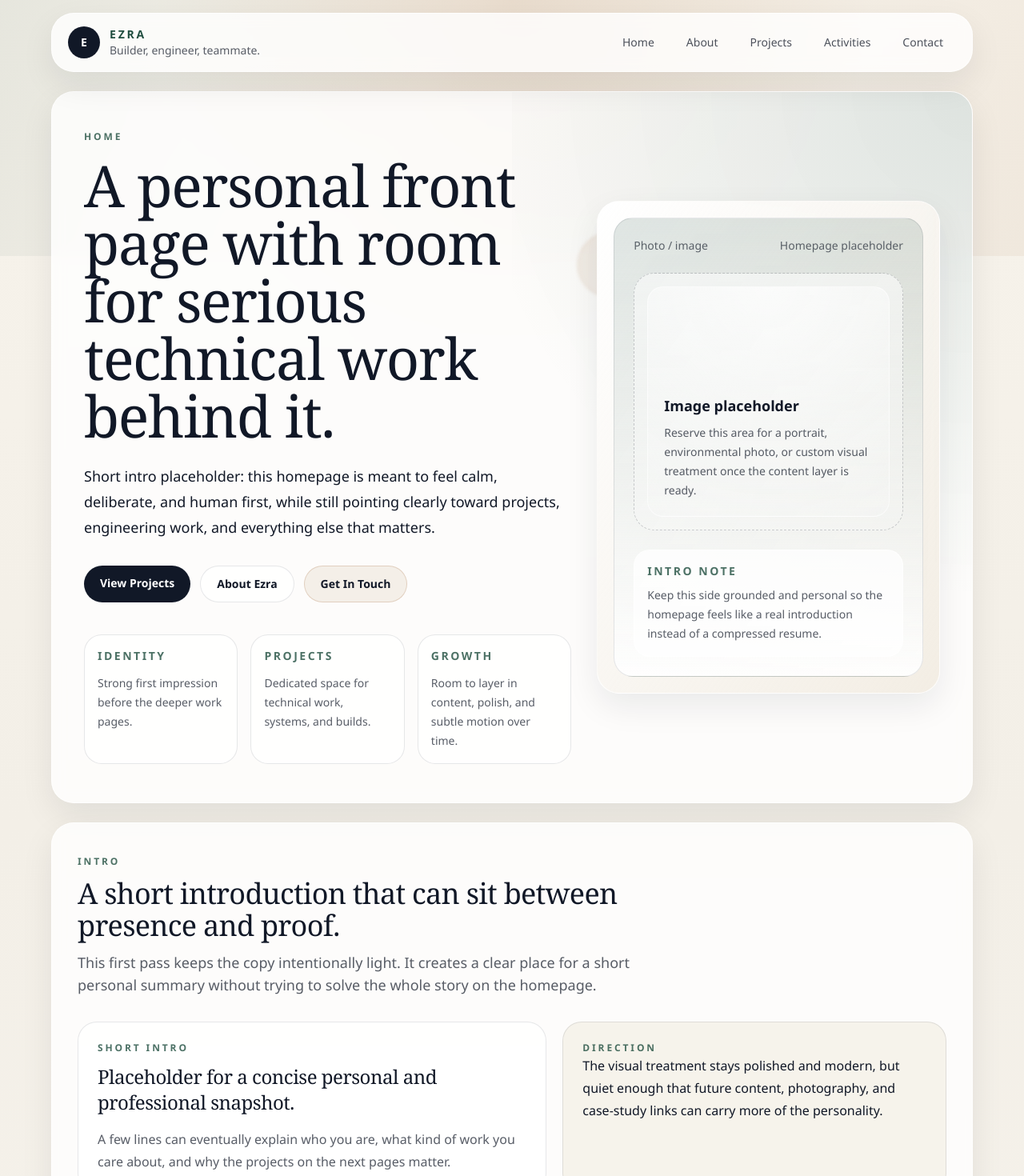
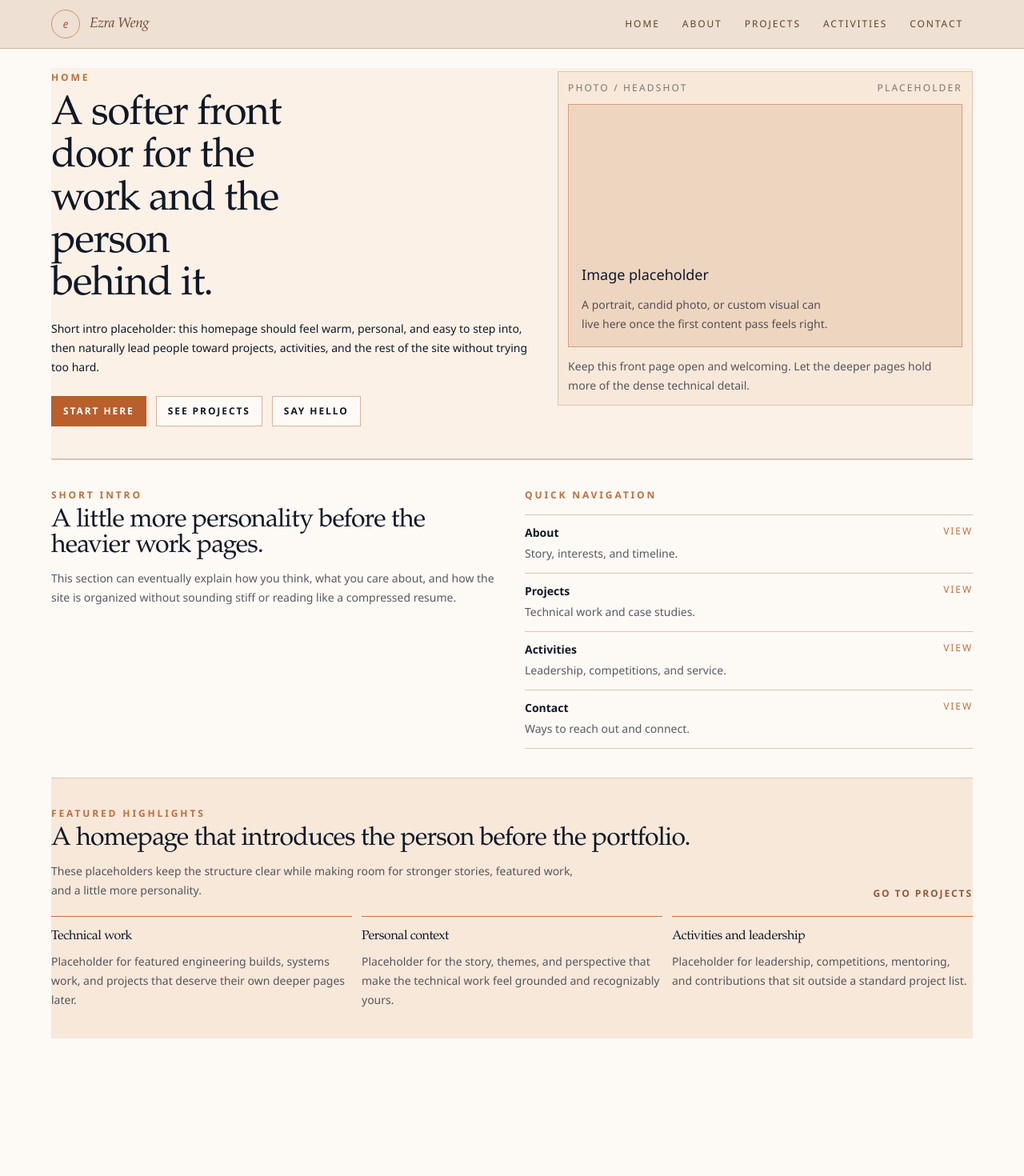
Before and after one commit to ezraweng21/ezraweng21.github.io, a Next.js app: page / in a window 1280 px wide. Shown: the top 1470 px of the page at 80% size. After the commit the page ends 1322 px from the top, so only its background shows below. Built offline with nearby package versions, Linux system fonts and the light colour scheme.

Commit message:
refine homepage and shell styling

```diff
--- a/app/globals.css
+++ b/app/globals.css
@@ -12,15 +12,14 @@ html {
 
 body {
   min-height: 100vh;
-  background:
-    radial-gradient(circle at top, rgba(168, 116, 71, 0.18), transparent 28rem),
-    linear-gradient(180deg, #f7f3eb 0%, #f3efe7 38%, #f8f5ef 100%);
+  background: #fdf9f5;
   color: #111827;
-  font-family: "Avenir Next", "Segoe UI", sans-serif;
+  font-family: "Aptos", "Avenir Next", "Segoe UI", sans-serif;
+  font-size: 14px;
 }
 
 ::selection {
-  background: rgba(168, 116, 71, 0.18);
+  background: rgba(217, 137, 77, 0.2);
 }
 
 @layer base {
@@ -28,8 +27,9 @@ body {
   h2,
   h3,
   h4 {
-    font-family: Georgia, "Times New Roman", serif;
-    letter-spacing: -0.02em;
+    font-family: "Baskerville", "Iowan Old Style", "Palatino Linotype", Georgia, serif;
+    letter-spacing: -0.025em;
+    font-weight: 500;
   }
 
   a {
@@ -39,11 +39,18 @@ body {
 
 @layer components {
   .panel {
-    @apply rounded-[28px] border border-white/70 bg-white/80 shadow-panel backdrop-blur;
+    @apply border border-white/85 bg-white/80 shadow-panel backdrop-blur;
   }
 
   .eyebrow {
-    @apply text-xs font-semibold uppercase tracking-[0.24em] text-pine/80;
+    @apply text-xs font-semibold uppercase tracking-[0.24em] text-ember;
+  }
+
+  .brand-wordmark {
+    font-family: "Baskerville", "Iowan Old Style", "Palatino Linotype", Georgia, serif;
+    font-style: italic;
+    letter-spacing: -0.02em;
+    font-weight: 500;
   }
 
   .section-grid {
@@ -53,4 +60,76 @@ body {
   .interactive-lift {
     @apply transition-transform duration-300 ease-out motion-safe:hover:-translate-y-1;
   }
+
+  .home-hero {
+    @apply border-b border-[#dec3ae] bg-[#fbf1e7] pb-8 pt-1 sm:pb-10;
+  }
+
+  .home-hero-grid {
+    @apply grid gap-6 lg:grid-cols-[1.08fr_0.92fr] lg:items-start;
+  }
+
+  .home-image-block {
+    @apply border border-[#dec3ae] bg-[#f7e8da] p-3;
+  }
+
+  .home-image-frame {
+    @apply mt-3 flex min-h-[19rem] items-end border border-[#d59f77] bg-[#eed5c0] p-4;
+  }
+
+  .home-section {
+    @apply border-t border-[#dec3ae] py-8 sm:py-9;
+  }
+
+  .home-section-light {
+    @apply bg-[#fdf9f5];
+  }
+
+  .home-section-warm {
+    @apply bg-[#f7e8da];
+  }
+
+  .home-section-header-row {
+    @apply flex flex-col gap-3 lg:flex-row lg:items-end lg:justify-between;
+  }
+
+  .home-grid {
+    @apply grid gap-3;
+  }
+
+  .home-grid-2 {
+    @apply md:grid-cols-2;
+  }
+
+  .home-grid-3 {
+    @apply lg:grid-cols-3;
+  }
+
+  .home-two-column {
+    @apply grid gap-8 lg:grid-cols-[1fr_1fr];
+  }
+
+  .home-link-list {
+    @apply grid divide-y divide-[#dec3ae] border-y border-[#dec3ae];
+  }
+
+  .home-link-row {
+    @apply flex items-start justify-between gap-4 py-3 transition-colors duration-200 hover:bg-[#fffaf6];
+  }
+
+  .home-simple-card {
+    @apply border-t border-[#c56f3b] pt-3;
+  }
+
+  .home-primary-link {
+    @apply interactive-lift border border-[#b85f2c] bg-[#b85f2c] px-3.5 py-2.5 text-xs font-semibold uppercase tracking-[0.16em] text-white hover:bg-[#a14f22];
+  }
+
+  .home-secondary-link {
+    @apply interactive-lift border border-[#d8b49a] bg-[#fffaf6] px-3.5 py-2.5 text-xs font-semibold uppercase tracking-[0.16em] text-ink hover:border-[#c56f3b] hover:bg-white;
+  }
+
+  .home-inline-link {
+    @apply text-xs font-semibold uppercase tracking-[0.16em] text-[#8f5b39] hover:text-[#b85f2c] hover:underline;
+  }
 }
--- a/app/layout.tsx
+++ b/app/layout.tsx
@@ -2,7 +2,6 @@ import type { Metadata } from "next";
 import type { ReactNode } from "react";
 
 import "./globals.css";
-import { SiteFooter } from "@/components/site-footer";
 import { SiteNavbar } from "@/components/site-navbar";
 
 export const metadata: Metadata = {
@@ -19,13 +18,11 @@ export default function RootLayout({
   return (
     <html lang="en">
       <body>
-        <div className="relative">
-          <div className="pointer-events-none absolute inset-x-0 top-0 h-80 bg-[linear-gradient(120deg,rgba(31,77,63,0.08),transparent_40%,rgba(168,116,71,0.08))]" />
+        <div>
           <SiteNavbar />
-          <main className="mx-auto flex min-h-[calc(100vh-14rem)] max-w-content flex-col gap-6 px-4 pb-6 pt-6 sm:px-6 lg:px-8">
+          <main className="mx-auto flex min-h-[calc(100vh-14rem)] max-w-content flex-col gap-0 px-4 pb-6 pt-6 sm:px-6 lg:px-8">
             {children}
           </main>
-          <SiteFooter />
         </div>
       </body>
     </html>
--- a/app/page.tsx
+++ b/app/page.tsx
@@ -1,19 +1,17 @@
 import Link from "next/link";
-
-import { SectionWrapper } from "@/components/section-wrapper";
 
 const highlights = [
   {
     title: "Technical work",
-    text: "Placeholder for featured builds, engineering systems, and the kind of project execution that deserves its own deeper page.",
+    text: "Placeholder for featured engineering builds, systems work, and projects that deserve their own deeper pages later.",
   },
   {
-    title: "Personal identity",
-    text: "Placeholder for the parts of the story that make the work feel grounded, human, and recognizably yours.",
+    title: "Personal context",
+    text: "Placeholder for the story, themes, and perspective that make the technical work feel grounded and recognizably yours.",
   },
   {
     title: "Activities and leadership",
-    text: "Placeholder for competitions, mentoring, service, and the work that happens beyond a polished project card.",
+    text: "Placeholder for leadership, competitions, mentoring, and contributions that sit outside a standard project list.",
   },
 ];
 
@@ -27,171 +25,111 @@ const quickLinks = [
 export default function HomePage() {
   return (
     <>
-      <section className="panel relative overflow-hidden px-6 py-10 sm:px-8 sm:py-12 lg:px-10">
-        <div className="pointer-events-none absolute inset-y-0 right-0 w-1/2 bg-[radial-gradient(circle_at_top_right,rgba(31,77,63,0.14),transparent_60%)]" />
-        <div className="grid gap-8 lg:grid-cols-[1.35fr_0.95fr] lg:items-center">
-          <div className="relative max-w-3xl">
-            <p className="eyebrow mb-4">Home</p>
-            <h1 className="max-w-4xl text-5xl leading-[1.02] text-ink sm:text-6xl xl:text-7xl">
-              A personal front page with room for serious technical work behind it.
+      <section className="home-hero">
+        <div className="home-hero-grid">
+          <div>
+            <p className="eyebrow">Home</p>
+            <h1 className="mt-3 max-w-[12ch] text-4xl leading-[1.04] text-ink sm:text-[2.85rem] lg:text-[3.2rem]">
+              A softer front door for the work and the person behind it.
             </h1>
-            <p className="mt-6 max-w-2xl text-lg leading-8 text-ink/72">
-              Short intro placeholder: this homepage is meant to feel calm,
-              deliberate, and human first, while still pointing clearly toward
-              projects, engineering work, and everything else that matters.
+            <p className="mt-4 max-w-2xl text-sm leading-6 text-ink/72">
+              Short intro placeholder: this homepage should feel warm, personal,
+              and easy to step into, then naturally lead people toward projects,
+              activities, and the rest of the site without trying too hard.
             </p>
 
-            <div className="mt-8 flex flex-wrap gap-3">
-              <Link
-                href="/projects"
-                className="interactive-lift rounded-full bg-ink px-5 py-3 text-sm font-semibold text-white hover:bg-pine"
-              >
-                View Projects
+            <div className="mt-6 flex flex-wrap gap-3">
+              <Link href="/about" className="home-primary-link">
+                Start here
               </Link>
-              <Link
-                href="/about"
-                className="interactive-lift rounded-full border border-ink/10 bg-white/80 px-5 py-3 text-sm font-semibold text-ink hover:border-ink/20 hover:bg-white"
-              >
-                About Ezra
+              <Link href="/projects" className="home-secondary-link">
+                See projects
               </Link>
-              <Link
-                href="/contact"
-                className="interactive-lift rounded-full border border-clay/25 bg-clay/10 px-5 py-3 text-sm font-semibold text-ink hover:border-clay/40 hover:bg-clay/15"
-              >
-                Get In Touch
+              <Link href="/contact" className="home-secondary-link">
+                Say hello
               </Link>
             </div>
+          </div>
 
-            <div className="mt-10 grid gap-4 sm:grid-cols-3">
-              <div className="rounded-[22px] border border-ink/10 bg-white/70 p-4">
-                <p className="text-sm font-semibold uppercase tracking-[0.18em] text-pine/80">
-                  Identity
-                </p>
-                <p className="mt-3 text-sm leading-6 text-ink/70">
-                  Strong first impression before the deeper work pages.
-                </p>
-              </div>
-              <div className="rounded-[22px] border border-ink/10 bg-white/70 p-4">
-                <p className="text-sm font-semibold uppercase tracking-[0.18em] text-pine/80">
-                  Projects
-                </p>
-                <p className="mt-3 text-sm leading-6 text-ink/70">
-                  Dedicated space for technical work, systems, and builds.
-                </p>
-              </div>
-              <div className="rounded-[22px] border border-ink/10 bg-white/70 p-4">
-                <p className="text-sm font-semibold uppercase tracking-[0.18em] text-pine/80">
-                  Growth
-                </p>
-                <p className="mt-3 text-sm leading-6 text-ink/70">
-                  Room to layer in content, polish, and subtle motion over time.
+          <div className="home-image-block">
+            <div className="flex items-center justify-between text-xs uppercase tracking-[0.18em] text-ink/55">
+              <span>Photo / headshot</span>
+              <span>Placeholder</span>
+            </div>
+            <div className="home-image-frame">
+              <div>
+                <p className="text-lg text-ink">Image placeholder</p>
+                <p className="mt-3 max-w-xs text-sm leading-6 text-ink/70">
+                  A portrait, candid photo, or custom visual can live here once
+                  the first content pass feels right.
                 </p>
               </div>
             </div>
+            <p className="mt-3 text-sm leading-6 text-ink/70">
+              Keep this front page open and welcoming. Let the deeper pages hold
+              more of the dense technical detail.
+            </p>
+          </div>
+        </div>
+      </section>
+
+      <section className="home-section home-section-light">
+        <div className="home-two-column">
+          <div>
+            <p className="eyebrow">Short Intro</p>
+            <h2 className="mt-2 text-2xl text-ink sm:text-[2rem]">
+              A little more personality before the heavier work pages.
+            </h2>
+            <p className="mt-3 max-w-2xl text-sm leading-6 text-ink/70">
+              This section can eventually explain how you think, what you care
+              about, and how the site is organized without sounding stiff or
+              reading like a compressed resume.
+            </p>
           </div>
 
-          <div className="relative">
-            <div className="absolute -left-6 top-10 hidden h-20 w-20 rounded-full border border-clay/25 bg-clay/10 blur-[2px] lg:block" />
-            <div className="panel bg-gradient-to-br from-white to-sand/50 p-5">
-              <div className="flex h-full min-h-[30rem] flex-col justify-between rounded-[24px] border border-ink/10 bg-[linear-gradient(180deg,rgba(31,77,63,0.14),rgba(255,255,255,0.92))] p-6">
-                <div className="flex items-center justify-between text-sm text-ink/65">
-                  <span>Photo / image</span>
-                  <span>Homepage placeholder</span>
-                </div>
-                <div className="mt-6 flex-1 rounded-[26px] border border-dashed border-ink/20 bg-[linear-gradient(180deg,rgba(255,255,255,0.55),rgba(255,255,255,0.15))] p-4">
-                  <div className="flex h-full min-h-72 items-end rounded-[20px] border border-white/60 bg-[radial-gradient(circle_at_top,rgba(255,255,255,0.7),rgba(255,255,255,0.08))] p-5">
-                    <div className="max-w-xs">
-                      <p className="text-lg font-semibold text-ink">
-                        Image placeholder
-                      </p>
-                      <p className="mt-2 text-sm leading-6 text-ink/70">
-                        Reserve this area for a portrait, environmental photo, or
-                        custom visual treatment once the content layer is ready.
-                      </p>
-                    </div>
+          <div>
+            <p className="eyebrow">Quick Navigation</p>
+            <div className="home-link-list mt-4">
+              {quickLinks.map((item) => (
+                <Link key={item.href} href={item.href} className="home-link-row">
+                  <div>
+                    <p className="text-sm font-semibold text-ink">{item.label}</p>
+                    <p className="mt-1 text-sm leading-6 text-ink/70">{item.blurb}</p>
                   </div>
-                </div>
-                <div className="mt-6 rounded-[20px] border border-white/70 bg-white/75 p-4">
-                  <p className="text-sm font-semibold uppercase tracking-[0.18em] text-pine/80">
-                    Intro note
-                  </p>
-                  <p className="mt-2 text-sm leading-6 text-ink/70">
-                    Keep this side grounded and personal so the homepage feels
-                    like a real introduction instead of a compressed resume.
-                  </p>
-                </div>
-              </div>
+                  <span className="text-xs uppercase tracking-[0.16em] text-ember">View</span>
+                </Link>
+              ))}
             </div>
           </div>
         </div>
       </section>
 
-      <SectionWrapper
-        eyebrow="Intro"
-        title="A short introduction that can sit between presence and proof."
-        description="This first pass keeps the copy intentionally light. It creates a clear place for a short personal summary without trying to solve the whole story on the homepage."
-      >
-        <div className="grid gap-5 lg:grid-cols-[1.1fr_0.9fr]">
-          <article className="rounded-[24px] border border-ink/10 bg-white/80 p-6">
-            <p className="eyebrow">Short Intro</p>
-            <h3 className="mt-3 text-2xl text-ink">
-              Placeholder for a concise personal and professional snapshot.
-            </h3>
-            <p className="mt-4 max-w-2xl text-base leading-7 text-ink/70">
-              A few lines can eventually explain who you are, what kind of work
-              you care about, and why the projects on the next pages matter.
+      <section className="home-section home-section-warm">
+        <div className="home-section-header-row">
+          <div>
+            <p className="eyebrow">Featured Highlights</p>
+            <h2 className="mt-2 text-2xl text-ink sm:text-[2rem]">
+              A homepage that introduces the person before the portfolio.
+            </h2>
+            <p className="mt-3 max-w-2xl text-sm leading-6 text-ink/70">
+              These placeholders keep the structure clear while making room for
+              stronger stories, featured work, and a little more personality.
             </p>
-          </article>
+          </div>
+          <Link href="/projects" className="home-inline-link">
+            Go to projects
+          </Link>
+        </div>
 
-          <article className="rounded-[24px] border border-ink/10 bg-mist/85 p-6">
-            <p className="eyebrow">Direction</p>
-            <p className="text-base leading-7 text-ink/72">
-              The visual treatment stays polished and modern, but quiet enough
-              that future content, photography, and case-study links can carry
-              more of the personality.
-            </p>
-          </article>
-        </div>
-      </SectionWrapper>
-
-      <SectionWrapper
-        eyebrow="Highlights"
-        title="Featured highlights section placeholder."
-        description="These cards establish the homepage rhythm and create obvious anchor points for future featured content without overbuilding the first version."
-      >
-        <div className="section-grid">
+        <div className="home-grid home-grid-3 mt-5">
           {highlights.map((highlight) => (
-            <article
-              key={highlight.title}
-              className="interactive-lift rounded-[24px] border border-ink/10 bg-mist/70 p-6"
-            >
-              <h3 className="text-2xl text-ink">{highlight.title}</h3>
-              <p className="mt-3 text-base leading-7 text-ink/70">
-                {highlight.text}
-              </p>
+            <article key={highlight.title} className="home-simple-card interactive-lift">
+              <h3 className="text-base text-ink">{highlight.title}</h3>
+              <p className="mt-2 text-sm leading-6 text-ink/70">{highlight.text}</p>
             </article>
           ))}
         </div>
-      </SectionWrapper>
-
-      <SectionWrapper
-        eyebrow="Navigation"
-        title="CTA paths to the rest of the site."
-        description="The homepage stays focused on identity and overview, while these links move visitors into the deeper pages when they are ready."
-      >
-        <div className="grid gap-4 md:grid-cols-2 xl:grid-cols-4">
-          {quickLinks.map((item) => (
-            <Link
-              key={item.href}
-              href={item.href}
-              className="interactive-lift rounded-[22px] border border-ink/10 bg-white/75 p-5 text-ink hover:border-clay/40 hover:bg-white"
-            >
-              <p className="text-base font-semibold">{item.label}</p>
-              <p className="mt-2 text-sm leading-6 text-ink/70">{item.blurb}</p>
-            </Link>
-          ))}
-        </div>
-      </SectionWrapper>
+      </section>
     </>
   );
 }
--- a/components/site-footer.tsx
+++ b/components/site-footer.tsx
@@ -5,9 +5,9 @@ export function SiteFooter() {
         <div className="panel flex flex-col gap-4 px-6 py-6 text-sm text-ink/70 md:flex-row md:items-center md:justify-between">
           <div>
             <p className="font-semibold text-ink">Ezra Portfolio</p>
-            <p>Personal identity, technical work, and activities in one place.</p>
+            <p>A home for projects, interests, and the person behind them.</p>
           </div>
-          <p>Built in layers: structure, content, polish, then motion.</p>
+          <p>Built gradually with room to grow into something more personal.</p>
         </div>
       </div>
     </footer>
--- a/components/site-navbar.tsx
+++ b/components/site-navbar.tsx
@@ -10,27 +10,22 @@ const navigation = [
 
 export function SiteNavbar() {
   return (
-    <header className="sticky top-0 z-40">
-      <div className="mx-auto flex max-w-content px-4 pt-4 sm:px-6 lg:px-8">
-        <div className="panel flex w-full flex-col gap-4 px-5 py-4 md:flex-row md:items-center md:justify-between">
+    <header className="border-b border-[#d5b59b] bg-[#eee0d2] text-[#5f4230]">
+      <div className="mx-auto flex max-w-content px-4 sm:px-6 lg:px-8">
+        <div className="flex w-full flex-col gap-3 py-3 md:flex-row md:items-center md:justify-between">
           <Link href="/" className="flex items-center gap-3">
-            <span className="flex h-10 w-10 items-center justify-center rounded-full bg-ink text-sm font-semibold text-white">
-              E
+            <span className="flex h-9 w-9 items-center justify-center rounded-full border border-[#c9956f] text-sm font-medium italic text-[#a55e31]">
+              e
             </span>
-            <div>
-              <p className="text-sm font-semibold uppercase tracking-[0.2em] text-pine">
-                Ezra
-              </p>
-              <p className="text-sm text-ink/70">Builder, engineer, teammate.</p>
-            </div>
+            <p className="brand-wordmark text-[1.1rem] text-[#6d4530]">Ezra Weng</p>
           </Link>
 
-          <nav className="flex flex-wrap gap-2 text-sm font-medium text-ink/75">
+          <nav className="flex flex-wrap gap-1 text-xs font-medium uppercase tracking-[0.16em] text-[#6d4530]/82">
             {navigation.map((item) => (
               <Link
                 key={item.href}
                 href={item.href}
-                className="rounded-full px-4 py-2 hover:bg-ink hover:text-white"
+                className="px-3 py-1.5 hover:text-[#a55e31]"
               >
                 {item.label}
               </Link>
--- a/tailwind.config.ts
+++ b/tailwind.config.ts
@@ -13,6 +13,12 @@ const config: Config = {
         sand: "#e7dcc9",
         clay: "#a87447",
         pine: "#1f4d3f",
+        sky: "#4f7cff",
+        tide: "#2b86a3",
+        apricot: "#d9894d",
+        leaf: "#4c8b64",
+        peach: "#f2c6a0",
+        ember: "#bf6f3d",
       },
       boxShadow: {
         panel: "0 16px 40px rgba(17, 24, 39, 0.08)",
```
Also changed, not shown: eslint.config.mjs (+7 -2 lines).
